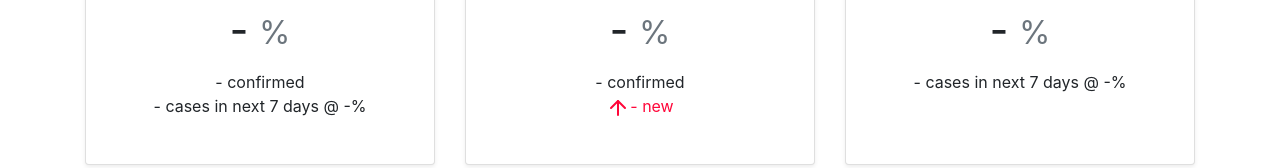
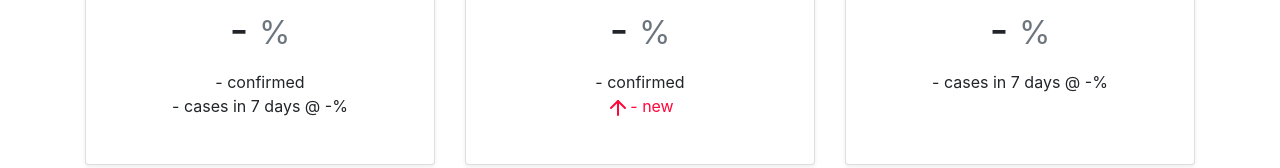
Before and after one commit to alagu/covid-india-growth, a plain HTML site: page index.html in a window 1280 px wide. Shown: the part 297-465 px from the top of the page. Drawn offline with nearby package versions, Linux system fonts and the light colour scheme; no server answers.

Commit message:
Remove next word

```diff
--- a/index.html
+++ b/index.html
@@ -36,7 +36,7 @@
               <span class="yesterday-growth">-</span> <small class="text-muted">%</small></h1>
               <ul class="list-unstyled mt-3 mb-4">
                 <li><span id="yesterday-cases">-</span> confirmed</li>
-                <li><span id="yesterday-rate-prediction">-</span> cases in next 7 days @ <span class="yesterday-growth">-</span>%</li>
+                <li><span id="yesterday-rate-prediction">-</span> cases in 7 days @ <span class="yesterday-growth">-</span>%</li>
               </ul>
           </div>
         </div>
@@ -63,7 +63,7 @@
               <span class="7-day-avg">-</span>
             <small class="text-muted">%</small></h1>
             <ul class="list-unstyled mt-3 mb-4">
-              <li><span id="7-day-prediction">-</span> cases in next 7 days @ <span class="7-day-avg">-</span>%</li>
+              <li><span id="7-day-prediction">-</span> cases in 7 days @ <span class="7-day-avg">-</span>%</li>
             </ul>
           </div>
         </div>
```
